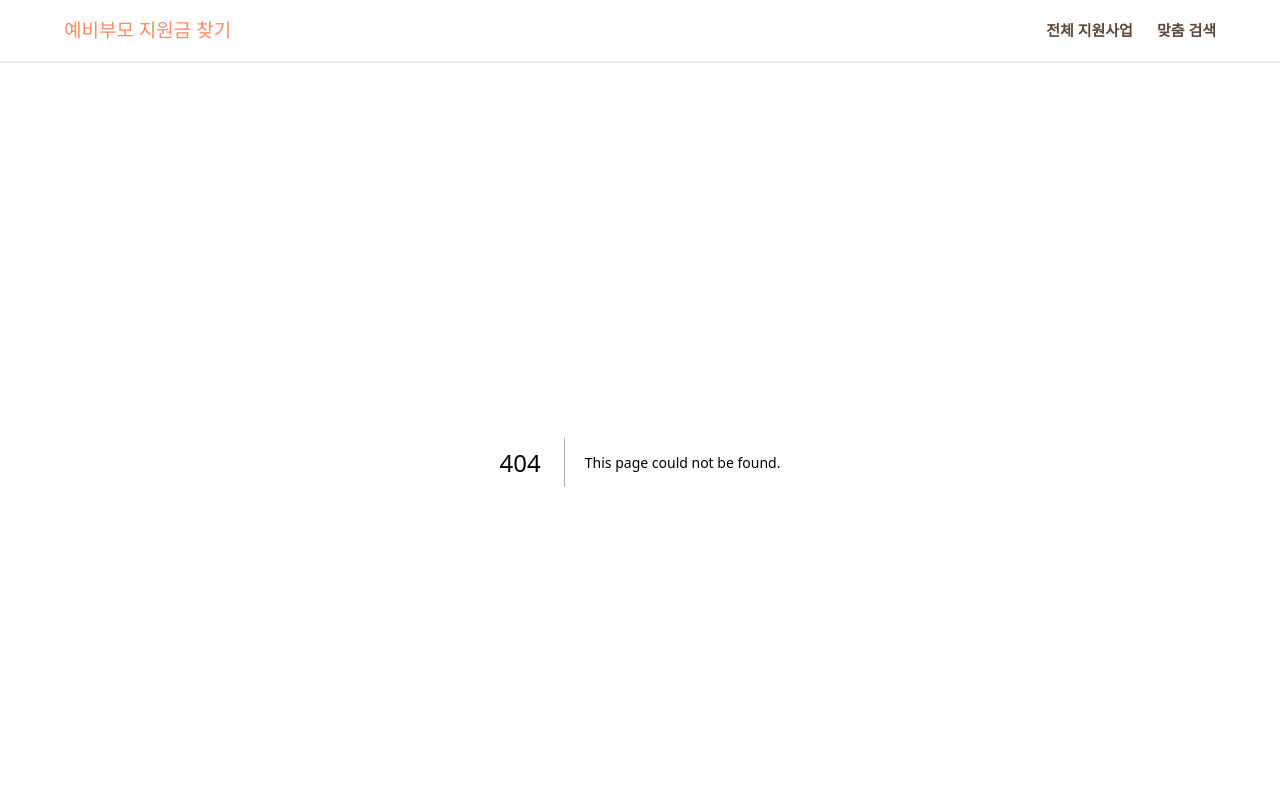
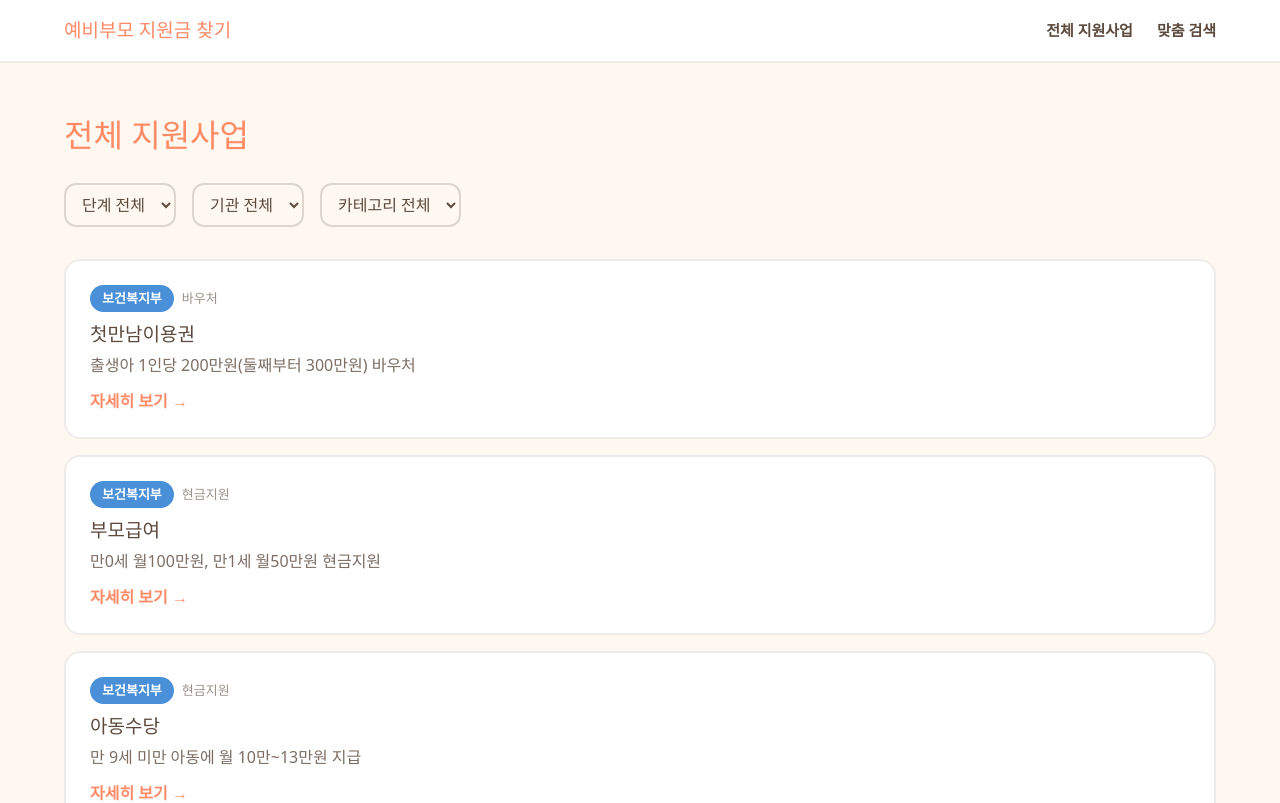
Before and after one commit to zionbae84-crypto/pre-parents, a Next.js app: page /programs in a window 1280 px wide. Before the commit this address had no page. Shown: the top 803 px of the page. Built offline with nearby package versions, Linux system fonts and the light colour scheme.

Commit message:
feat: 전체 지원사업 브라우징 페이지

```diff
--- /dev/null
+++ b/app/programs/page.tsx
@@ -0,0 +1,86 @@
+"use client";
+
+import { useMemo, useState } from "react";
+import Link from "next/link";
+import { programs } from "@/lib/data/programs";
+import { stageSchema, agencyTypeSchema, categorySchema, type Stage } from "@/lib/schemas";
+import { AgencyBadge } from "@/components/ui/Badge";
+import { Card } from "@/components/ui/Card";
+
+const ALL = "전체";
+
+export default function ProgramsPage() {
+  const [stageFilter, setStageFilter] = useState<string>(ALL);
+  const [agencyFilter, setAgencyFilter] = useState<string>(ALL);
+  const [categoryFilter, setCategoryFilter] = useState<string>(ALL);
+
+  const filtered = useMemo(() => {
+    return programs.filter((p) => {
+      if (stageFilter !== ALL && !p.stages.includes(stageFilter as Stage)) return false;
+      if (agencyFilter !== ALL && p.agencyType !== agencyFilter) return false;
+      if (categoryFilter !== ALL && p.category !== categoryFilter) return false;
+      return true;
+    });
+  }, [stageFilter, agencyFilter, categoryFilter]);
+
+  return (
+    <main className="mx-auto max-w-[1200px] px-6 py-12">
+      <h1 className="font-display text-[32px] text-coral">전체 지원사업</h1>
+
+      <div className="mt-6 flex flex-wrap gap-4">
+        <select
+          value={stageFilter}
+          onChange={(e) => setStageFilter(e.target.value)}
+          className="rounded-button border-2 border-brown/20 px-3 py-2"
+        >
+          <option value={ALL}>단계 전체</option>
+          {stageSchema.options.map((s) => (
+            <option key={s} value={s}>
+              {s}
+            </option>
+          ))}
+        </select>
+        <select
+          value={agencyFilter}
+          onChange={(e) => setAgencyFilter(e.target.value)}
+          className="rounded-button border-2 border-brown/20 px-3 py-2"
+        >
+          <option value={ALL}>기관 전체</option>
+          {agencyTypeSchema.options.map((a) => (
+            <option key={a} value={a}>
+              {a}
+            </option>
+          ))}
+        </select>
+        <select
+          value={categoryFilter}
+          onChange={(e) => setCategoryFilter(e.target.value)}
+          className="rounded-button border-2 border-brown/20 px-3 py-2"
+        >
+          <option value={ALL}>카테고리 전체</option>
+          {categorySchema.options.map((c) => (
+            <option key={c} value={c}>
+              {c}
+            </option>
+          ))}
+        </select>
+      </div>
+
+      <div className="mt-8 flex flex-col gap-4">
+        {filtered.map((program) => (
+          <Card key={program.id}>
+            <div className="mb-2 flex items-center gap-2">
+              <AgencyBadge agencyType={program.agencyType} agencyName={program.agencyName} />
+              <span className="text-[13px] text-brown/60">{program.category}</span>
+            </div>
+            <h3 className="font-display text-[19px] text-brown">{program.title}</h3>
+            <p className="mt-1 text-brown/80">{program.summary}</p>
+            <Link href={`/programs/${program.id}`} className="mt-3 inline-block font-bold text-coral">
+              자세히 보기 →
+            </Link>
+          </Card>
+        ))}
+      </div>
+    </main>
+  );
+}
```
